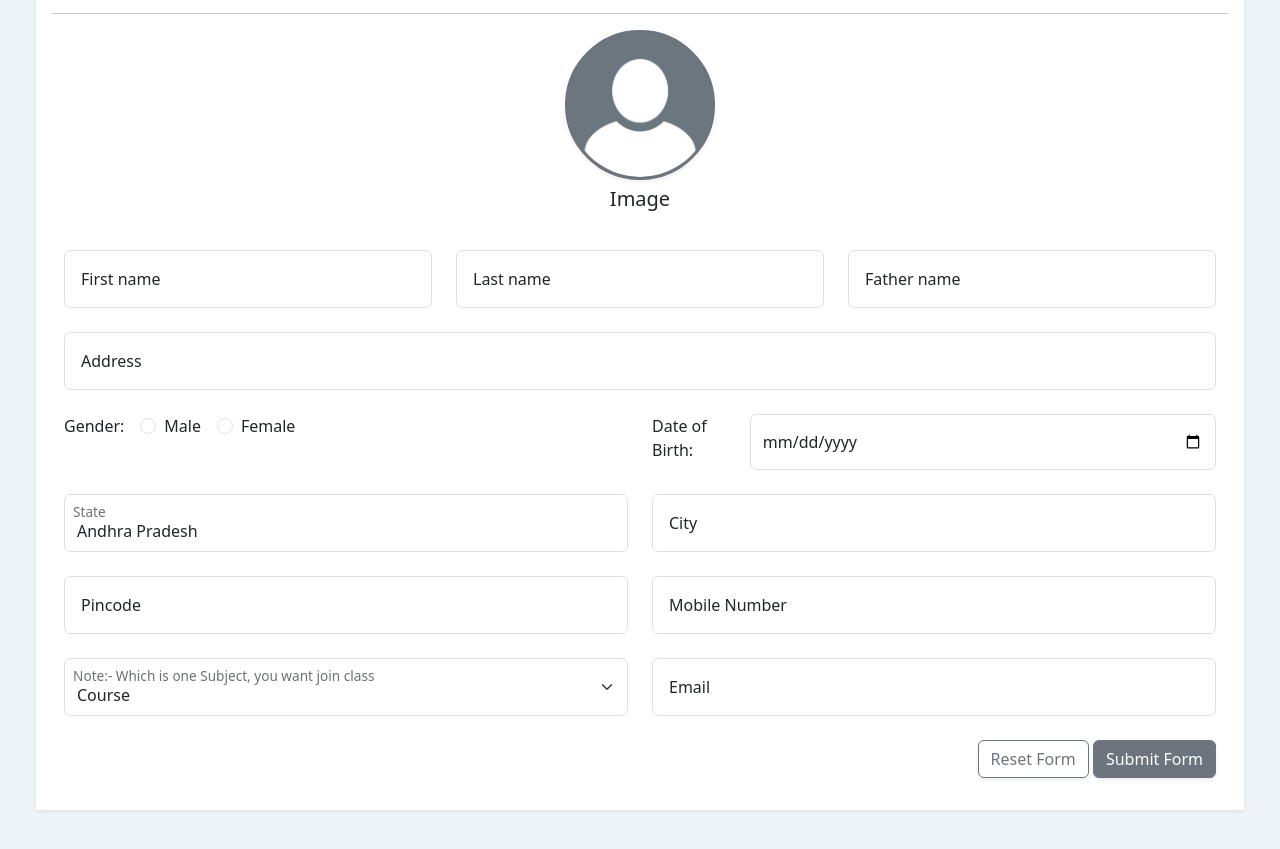
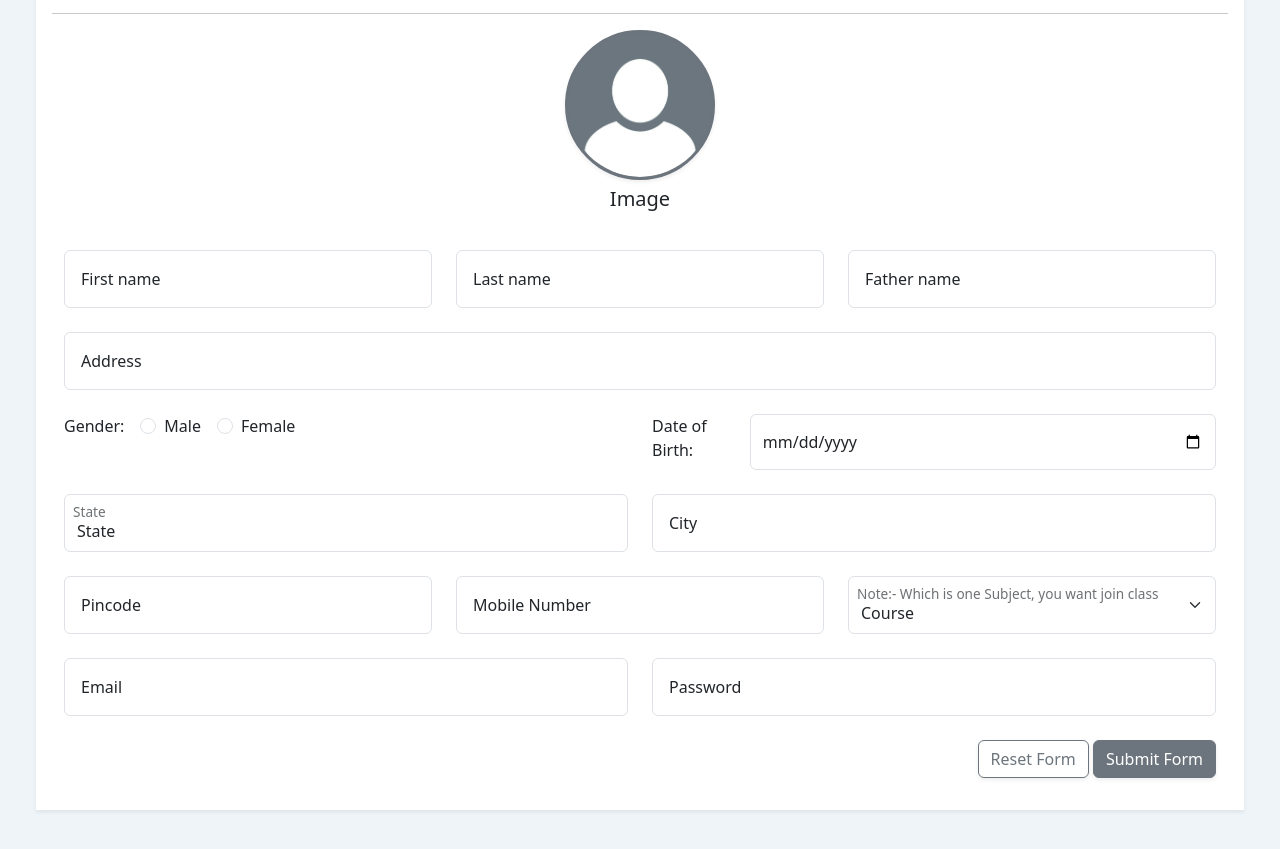
Before and after one commit to jakesharma/form, a plain HTML site: page index.html in a window 1280 px wide. Shown: the part 155-1004 px from the top of the page. Drawn offline with nearby package versions, Linux system fonts and the light colour scheme.

Commit message:
Update index.html

```diff
--- a/index.html
+++ b/index.html
@@ -157,7 +157,7 @@
                     <!-- State and City -->
                     <div class="col-xl-6 col-lg-6 col-md-12 col-sm-12 form-floating">
                         <select name="state" id="state" class="form-control">
-                            <!-- <option value="State disabled">State</option> -->
+                            <option value="State" selected hidden>State</option>
                             <option value="Andhra Pradesh">Andhra Pradesh</option>
                             <option value="Andaman and Nicobar Islands">Andaman and Nicobar Islands</option>
                             <option value="Arunachal Pradesh">Arunachal Pradesh</option>
@@ -204,21 +204,21 @@
                     </div>
 
                     <!-- Pincode -->
-                    <div class="col-xl-6 col-lg-6 col-md-12 col-sm-12 form-floating ">
+                    <div class="col-xl-4 col-lg-4 col-md-12 col-sm-12 form-floating ">
                         <input type="text" class="form-control" id="Pincode" placeholder="Pincode">
                         <label for="Pincode" class="ms-3">Pincode</label>
                     </div>
 
                     <!-- Number -->
-                    <div class="col-xl-6 col-lg-6 col-md-12 col-sm-12 form-floating ">
+                    <div class="col-xl-4 col-lg-4 col-md-12 col-sm-12 form-floating ">
                         <input type="text" class="form-control" id="Mobile Number" placeholder="Mobile Number">
                         <label for="Mobile Number" class="ms-3">Mobile Number</label>
                     </div>
 
                     <!-- Courses -->
-                    <div class="col-xl-6 col-lg-6  col-md-12 col-sm-12 form-floating">
+                    <div class="col-xl-4 col-lg-4  col-md-12 col-sm-12 form-floating">
                         <select class="form-select" id="level" aria-label="Floating label select example">
-                            <option selected disabled>Course</option>
+                            <option selected hidden>Course</option>
                             <option value="BCA">BCA</option>
                             <option value="MCA">MCA</option>
                             <option value="B.Tech">B.Tech</option>
@@ -233,6 +233,12 @@
                     <div class="col-xl-6 col-lg-6  col-md-12 col-sm-12 form-floating">
                         <input type="email" class="form-control" id="email" placeholder="name@example.com" value="">
                         <label for="email" class="ms-3">Email</label>
+                    </div>
+
+                    <!-- Password -->
+                    <div class="col-xl-6 col-lg-6  col-md-12 col-sm-12 form-floating">
+                        <input type="password" class="form-control" id="password" placeholder="Password" value="">
+                        <label for="password" class="ms-3">Password</label>
                     </div>
                 </div>
 
```
